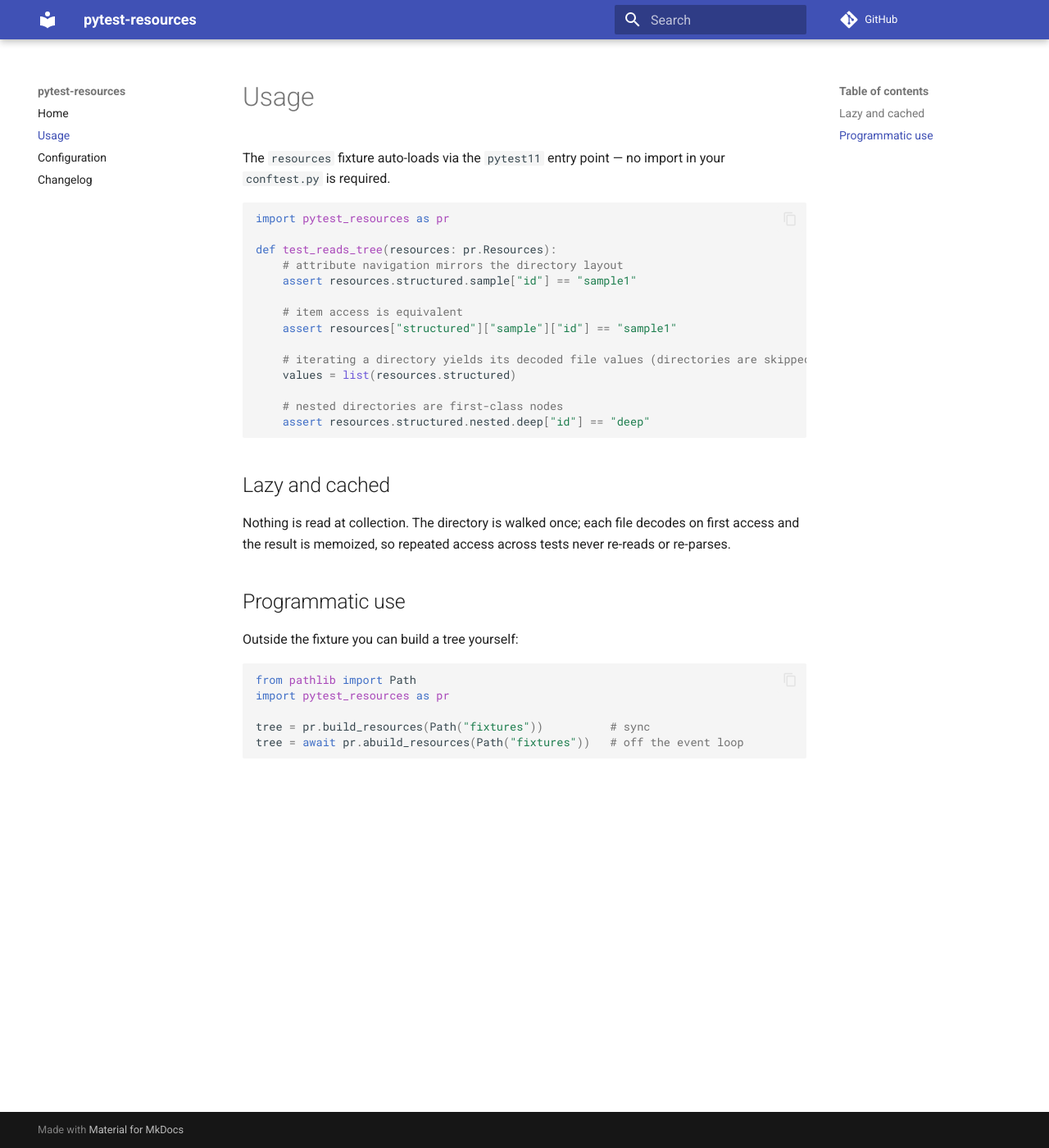
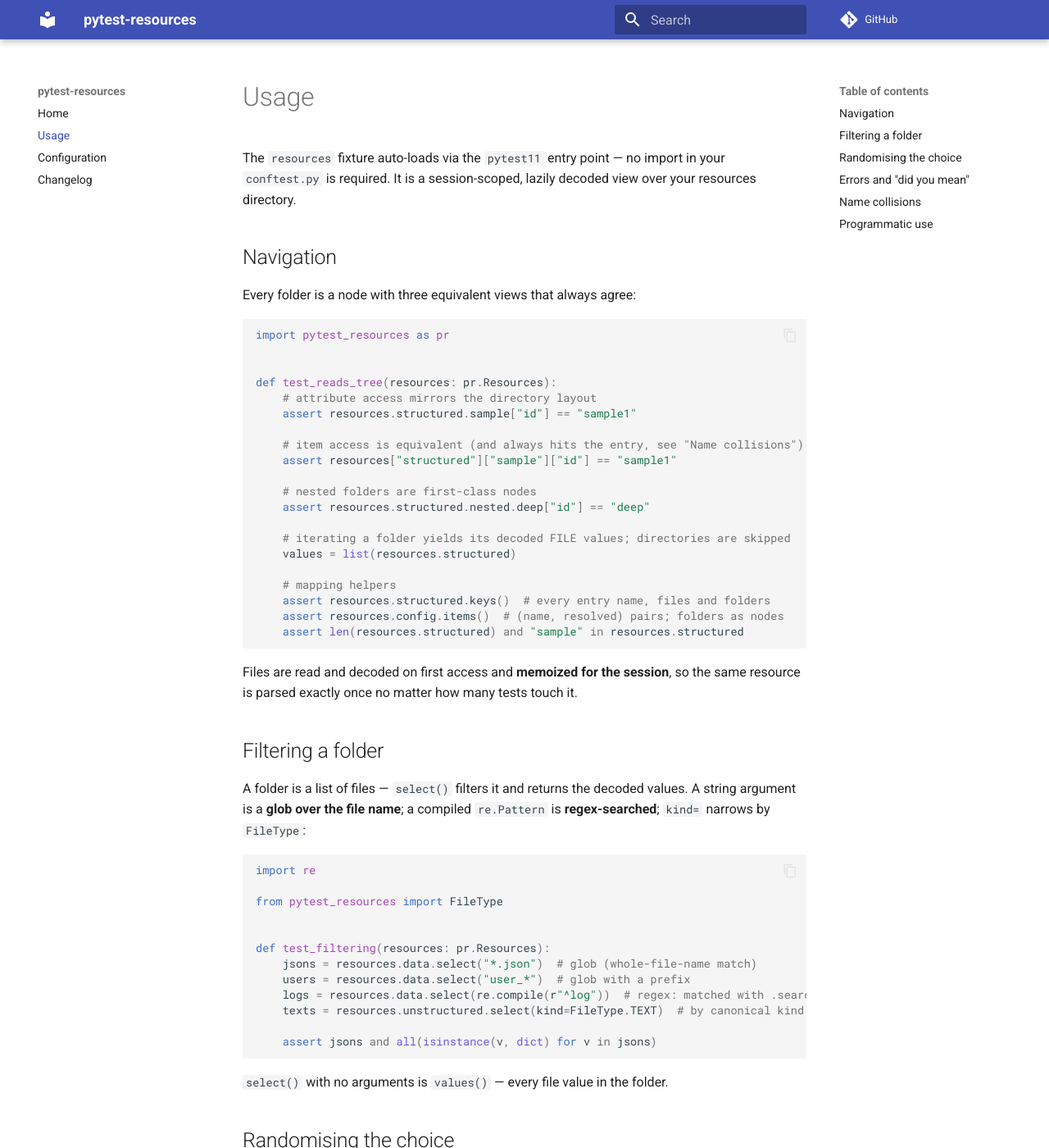
Before and after one commit to damvolkov/pytest-resources, an MkDocs documentation site: the page built from docs/usage.md, in a window 1280 px wide and 1400 px high. Shown: the whole window at 82% size. Built offline with MkDocs 1.6.1 and Material for MkDocs 9.7.7, drawn with Linux system fonts in a browser that asks for light colours; comment, search, counter and statistics services are not loaded; some of the changed text lies outside the part shown.

Commit message:
feat: select/choice folder queries, difflib misses; drop unused pytest-xdist
- ResourceNode.select(*glob/regex, kind=) filters a folder to decoded values
- ResourceNode.choice(..., rng=) randomises the pick (session-seeded by default)
- EntryNotFoundError / KeyError carry a "did you mean" hint via difflib
- usage/configuration/index docs + README cover navigation, filtering, randomising,
  the e-serde/stdlib/bytes format matrix, roots and the item-access escape hatch
- remove dead pytest-xdist test dependency; allow S311 in tests (non-crypto PRNG)

````diff
--- a/docs/usage.md
+++ b/docs/usage.md
@@ -1,39 +1,115 @@
 # Usage
 
 The `resources` fixture auto-loads via the `pytest11` entry point — no import in your
-`conftest.py` is required.
+`conftest.py` is required. It is a session-scoped, lazily decoded view over your resources
+directory.
+
+## Navigation
+
+Every folder is a node with three equivalent views that always agree:
 
 ```python
 import pytest_resources as pr
 
+
 def test_reads_tree(resources: pr.Resources):
-    # attribute navigation mirrors the directory layout
+    # attribute access mirrors the directory layout
     assert resources.structured.sample["id"] == "sample1"
 
-    # item access is equivalent
+    # item access is equivalent (and always hits the entry, see "Name collisions")
     assert resources["structured"]["sample"]["id"] == "sample1"
 
-    # iterating a directory yields its decoded file values (directories are skipped)
+    # nested folders are first-class nodes
+    assert resources.structured.nested.deep["id"] == "deep"
+
+    # iterating a folder yields its decoded FILE values; directories are skipped
     values = list(resources.structured)
 
-    # nested directories are first-class nodes
-    assert resources.structured.nested.deep["id"] == "deep"
+    # mapping helpers
+    assert resources.structured.keys()  # every entry name, files and folders
+    assert resources.config.items()  # (name, resolved) pairs; folders as nodes
+    assert len(resources.structured) and "sample" in resources.structured
 ```
 
-## Lazy and cached
+Files are read and decoded on first access and **memoized for the session**, so the same
+resource is parsed exactly once no matter how many tests touch it.
 
-Nothing is read at collection. The directory is walked once; each file decodes on first
-access and the result is memoized, so repeated access across tests never re-reads or
-re-parses.
+## Filtering a folder
+
+A folder is a list of files — `select()` filters it and returns the decoded values. A
+string argument is a **glob over the file name**; a compiled `re.Pattern` is
+**regex-searched**; `kind=` narrows by `FileType`:
+
+```python
+import re
+
+from pytest_resources import FileType
+
+
+def test_filtering(resources: pr.Resources):
+    jsons = resources.data.select("*.json")  # glob (whole-file-name match)
+    users = resources.data.select("user_*")  # glob with a prefix
+    logs = resources.data.select(re.compile(r"^log"))  # regex: matched with .search
+    texts = resources.unstructured.select(kind=FileType.TEXT)  # by canonical kind
+
+    assert jsons and all(isinstance(v, dict) for v in jsons)
+```
+
+`select()` with no arguments is `values()` — every file value in the folder.
+
+## Randomising the choice
+
+`choice()` returns one random file value. With no `rng` it uses the global `random`, which
+`pytest-randomly` already seeds — so a run is reproducible and the pick varies per test.
+Pass your own `random.Random(seed)` for explicit determinism:
+
+```python
+import random
+
+
+def test_random_fixture(resources: pr.Resources):
+    one = resources.videos.choice("*.mp4")  # seeded by pytest-randomly
+    stable = resources.videos.choice("*.mp4", rng=random.Random(0))  # yours, pinned
+
+    # a random *subset* is a one-liner, with no extra reserved name:
+    two = random.Random(0).sample(resources.videos.select("*.mp4"), 2)
+```
+
+## Errors and "did you mean"
+
+Attribute misses raise `EntryNotFoundError` (a subclass of both `ResourceError` and
+`AttributeError`); item misses raise `KeyError`. Both suggest the nearest existing name:
+
+```python
+resources.structured.sample2  # EntryNotFoundError: ... did you mean 'sample'?
+resources.structured["sample2"]  # KeyError with the same hint
+resources.structured.zzzzzzzz  # no hint when nothing is close
+```
+
+## Name collisions
+
+Navigation methods (`keys`, `values`, `items`, `path`, `select`, `choice`) win over a
+resource of the same name on **attribute** access. Reach such a resource with **item**
+access, which always resolves to the entry:
+
+```python
+resources.data.select  # the method
+resources.data["select"]  # the file named select.* (if present)
+```
 
 ## Programmatic use
 
-Outside the fixture you can build a tree yourself:
+Outside the fixture, index a tree yourself — one path or several, sync or off the loop:
 
 ```python
 from pathlib import Path
+
 import pytest_resources as pr
 
-tree = pr.build_resources(Path("fixtures"))          # sync
-tree = await pr.abuild_resources(Path("fixtures"))   # off the event loop
+tree = pr.build_resources(Path("fixtures"))  # sync
+tree = pr.build_resources([Path("fixtures"), Path("fixtures/shared")])  # merged
+tree = await pr.abuild_resources(Path("fixtures"))  # walked off the event loop
+tree = pr.build_resources(Path("fixtures"), {FileType.JSON: my_loader})  # custom registry
 ```
+
+`build_resources` is strict: a path that is not a directory raises `ResourceError`.
--- a/pyproject.toml
+++ b/pyproject.toml
@@ -51,7 +51,6 @@
     "pytest>=9.1",
     "pytest-asyncio>=1.4",
     "pytest-cov>=7.1",
-    "pytest-xdist[psutil]>=3.8",
     "pytest-randomly>=5.0",
     "pytest-timeout>=2.4",
     "e-serde>=0.2.0,<0.3",
@@ -109,7 +108,7 @@
 ignore = ["E501", "ISC001", "PLR0913"]
 
 [tool.ruff.lint.per-file-ignores]
-"tests/**" = ["S101", "PLR2004", "ARG", "FBT"]
+"tests/**" = ["S101", "PLR2004", "ARG", "FBT", "S311"]
 
 [tool.ruff.lint.isort]
 known-first-party = ["pytest_resources", "tests"]
````
Also changed, not shown: CHANGELOG.md (+11 -0 lines), README.md (+21 -10 lines), docs/configuration.md (+50 -19 lines), docs/index.md (+28 -9 lines), 3 other files.
